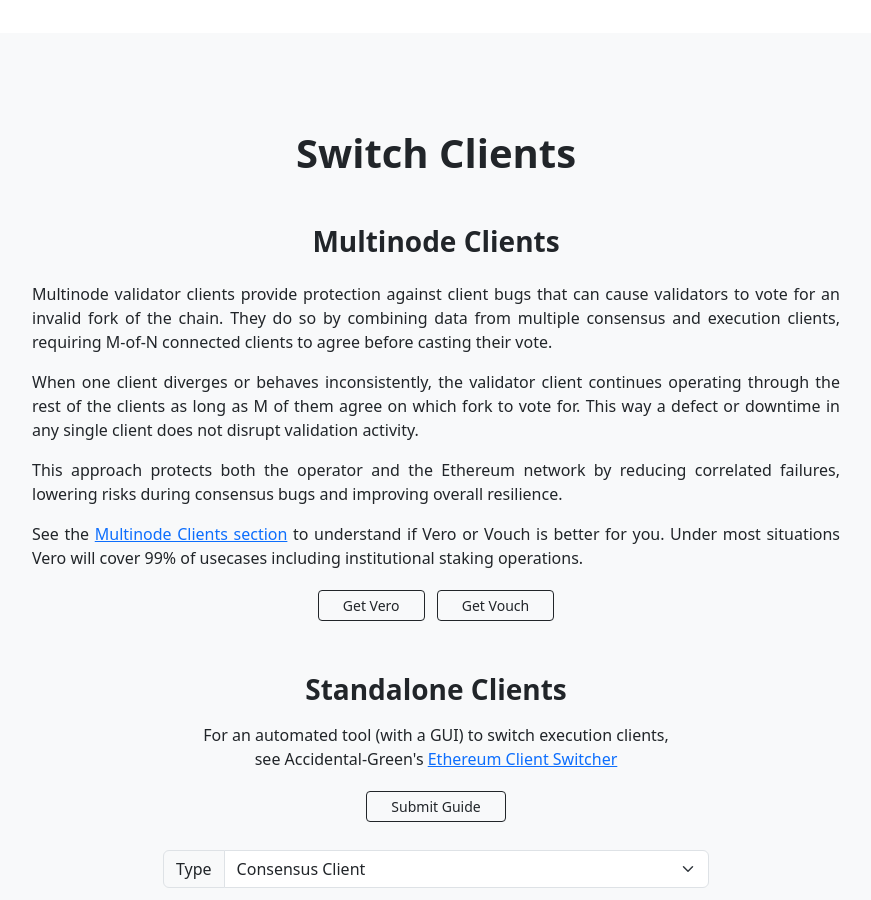
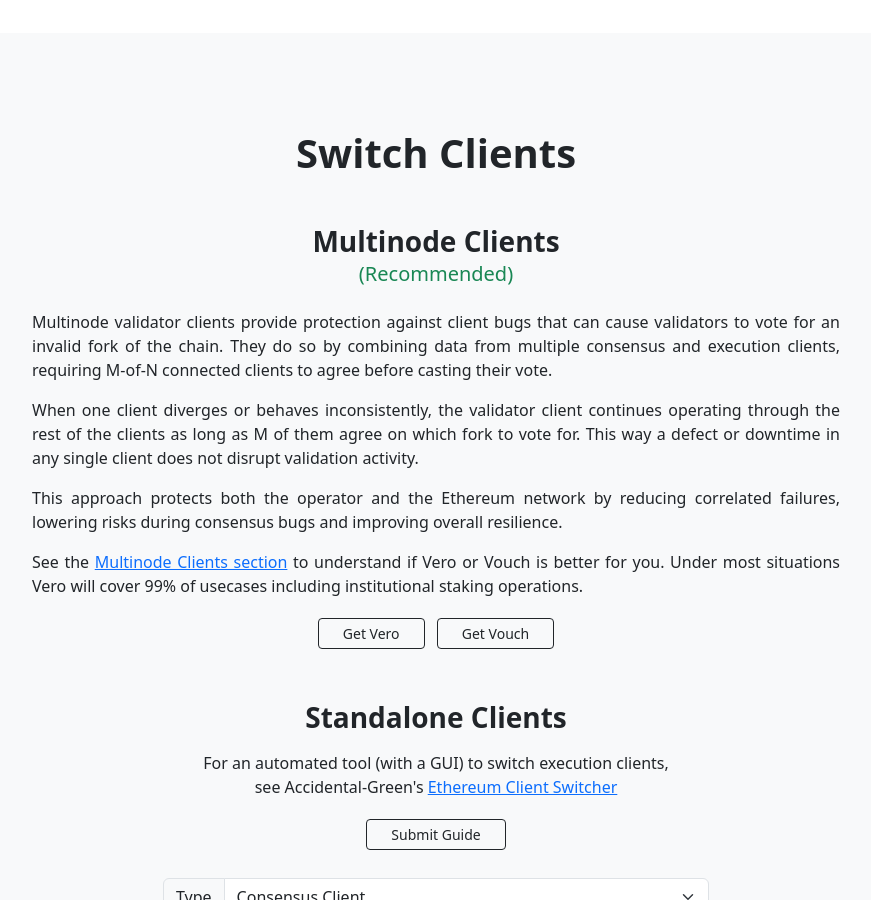
Before and after one commit to etheralpha/clientdiversity-org, a Jekyll site: the page built from index.md, in a window 1280 px wide and 900 px high, scrolled down 5490 px. Shown: the whole window, without its empty margins (204-1075 px from the left). Built offline with Jekyll 4.4.1, drawn with Linux system fonts in a browser that asks for light colours.

Commit message:
add recommendation

```diff
--- a/_includes/partials/content/switch-clients.html
+++ b/_includes/partials/content/switch-clients.html
@@ -8,7 +8,8 @@
 
 
     <!-- Multinode Clients -->
-    <h3 class="h3 fw-bold mb-3 text-center">Multinode Clients</h3>
+    <h3 class="h3 fw-bold mb-1 text-center">Multinode Clients</h3>
+    <h5 class="text-center text-success">(Recommended)</h5>
     <div class="row justify-content-center mt-4">
       <div cclass="col col-md-12 col-lg-9 col-xl-8 col-xxl-7 text-justify" style="max-width: 832px; text-align: justify">
         <p>Multinode validator clients provide protection against client bugs that can cause validators to vote for an invalid fork of the chain. They do so by combining data from multiple consensus and execution clients, requiring M-of-N connected clients to agree before casting their vote.</p>
```
